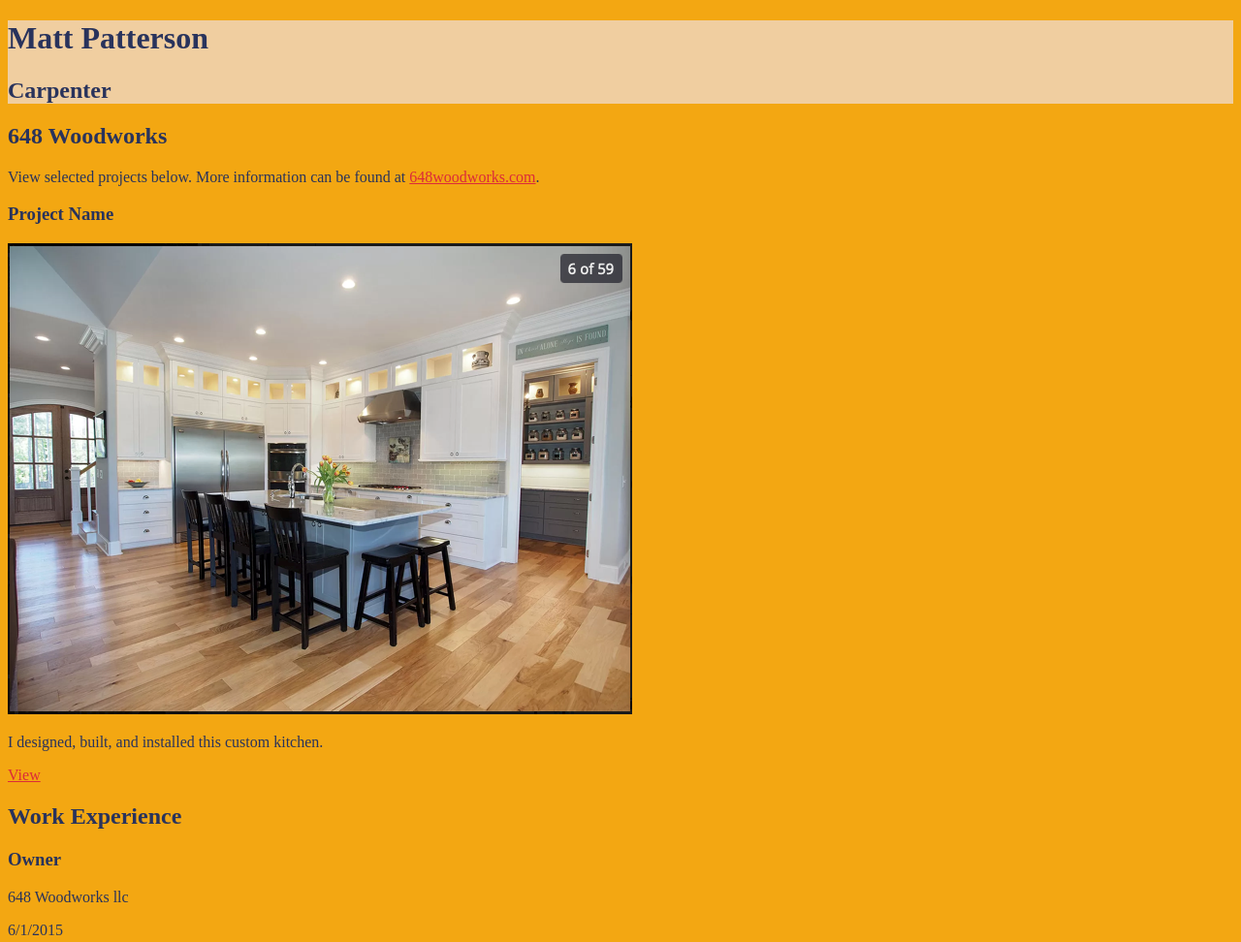
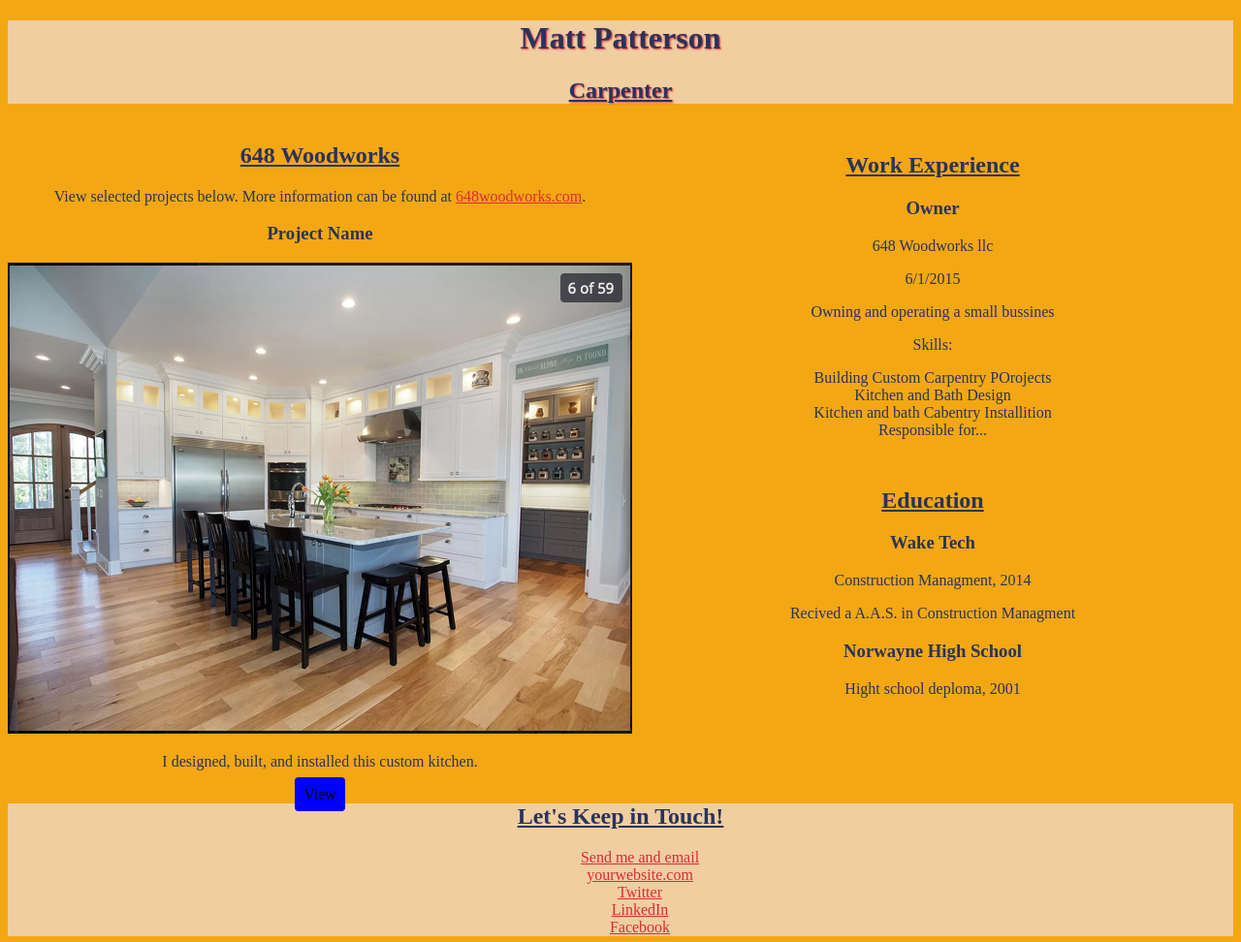
Before and after one commit to Pattersonmtb/web-210-project, a plain HTML site: page index.html in a window 1280 px wide. Shown: the top 972 px of the page at 97% size. Drawn offline with Linux system fonts and the light colour scheme; files that its build step writes are made by us from their sources; files whose address does not match are found by name.

Commit message:
Add files via upload

```diff
--- a/index.html
+++ b/index.html
@@ -18,7 +18,7 @@
       </header>
 
       <!-- ********************  PROJECTS / PORTFOLIO  ********************* -->
-      <section class="prjects">
+      <section class="projects">
         <h2>648 Woodworks</h2>
         <p>View selected projects below. More information can be found at <a href="http://648woodworks.com">648woodworks.com</a>.</p>
 
--- a/style.css
+++ b/style.css
@@ -8,9 +8,18 @@ f0cea0 deep champagne
 */
 
 /* Global Style  */
+html{
+    box-sizing: border-box;
+}
+
+*, *;before, *;after{
+    box-sizing: inherit;
+}
 body{
     color: #29335c;
     background-color: #f3a712;
+
+
 }
 
 img{
@@ -26,18 +35,26 @@ a:hover {
     text-decoration: none;
 }
 
-
-
+li{
+    list-style-type: none;
+}
+h2{
+    text-size-adjust: 20px;
+    text-decoration: underline;
+}
 /* profile */
 header{
     background: #f0cea0;
-
+   text-align: center;
+    text-shadow: 1px 1px 2px #db2b39;
+    text-emphasis-style: bold;
 }
 
 
 /* projects */
 .projects{
-
+    float: left;
+   text-align: center;
 }
 .projects a{}
 
@@ -47,17 +64,32 @@ header{
     text-decoration: none;
     padding: 9px;
     border-radius: 4px;
+
 }
 
 .projects a:hover {
     background-color: ;
 }
 
+section{
+
+}
 /* work experance */
+.work{
+  text-align: center;
+    margin-top: 50px;
+}
 
 /* education*/
+.education{
+    text-align: center;
+    margin-top: 50px;
+}
 
 /* contact info*/
 footer{
-    background: ;
+    background: #f0cea0;
+    clear: left;
+    text-align: center;
+
 }
```
